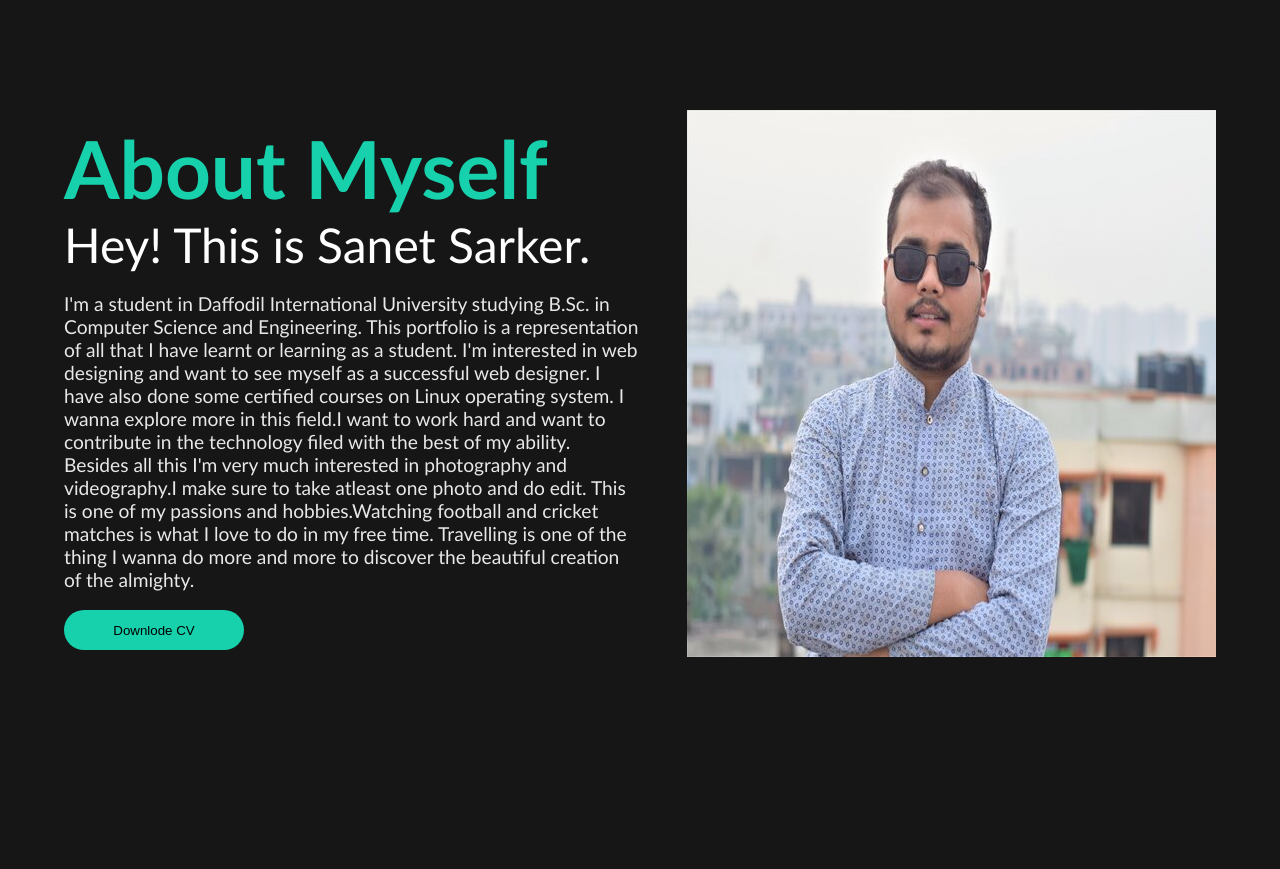
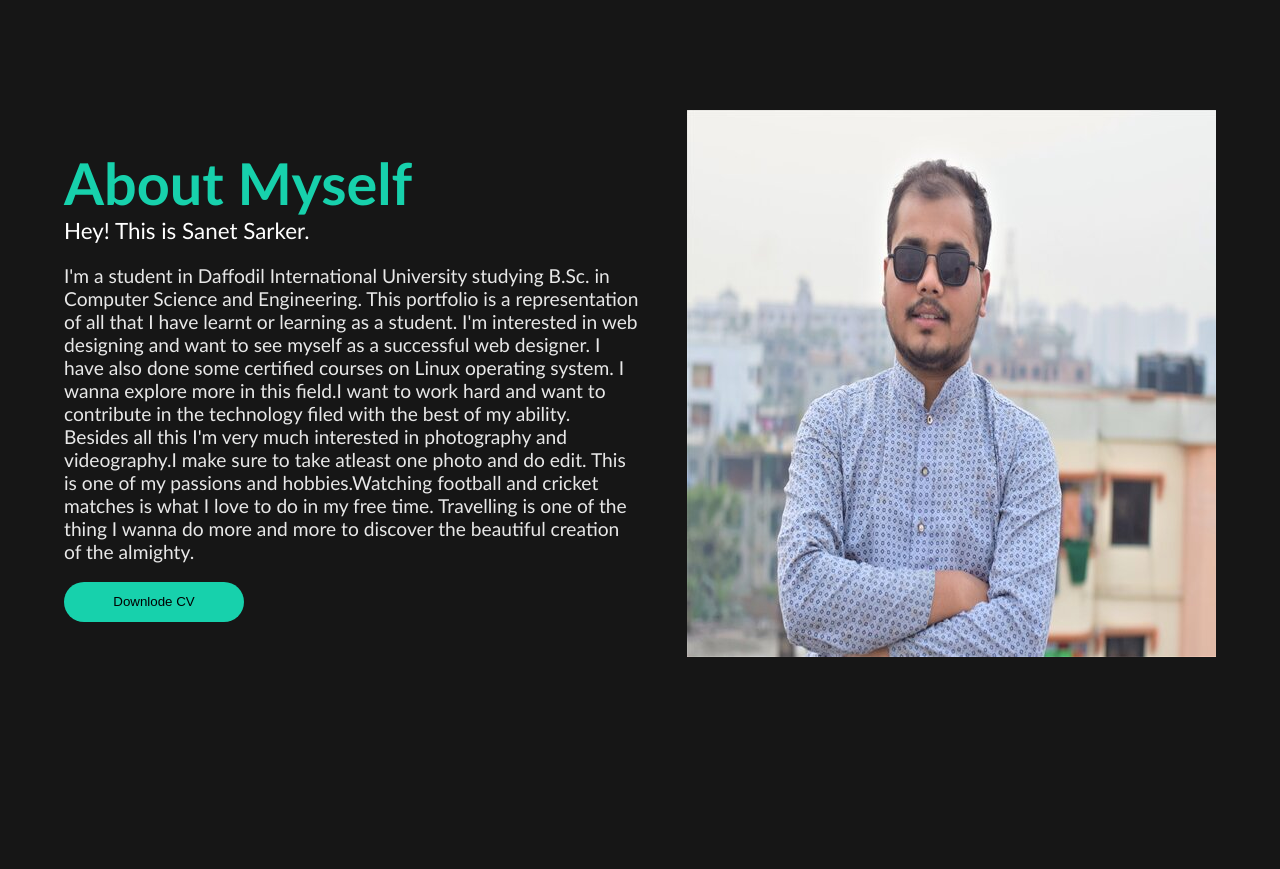
Before and after one commit to sanetsarker/info_portfolio, a plain HTML site: page index.html in a window 1280 px wide. Shown: the part 840-1709 px from the top of the page. Drawn offline with Linux system fonts and the light colour scheme.

Commit message:
Update style.css

```diff
--- a/style.css
+++ b/style.css
@@ -163,11 +163,11 @@ nav{
 	width: 50%;
 }
 .about-text h1{
-	font-size: 5rem;
+	font-size: 3.6rem;
 	color:#17d1ac;
 }
 .about-text h2{
-	font-size: 3rem;
+	font-size: 1.4rem;
 	color:#FFFFFF;
 	font-weight: 400;
 }
```
